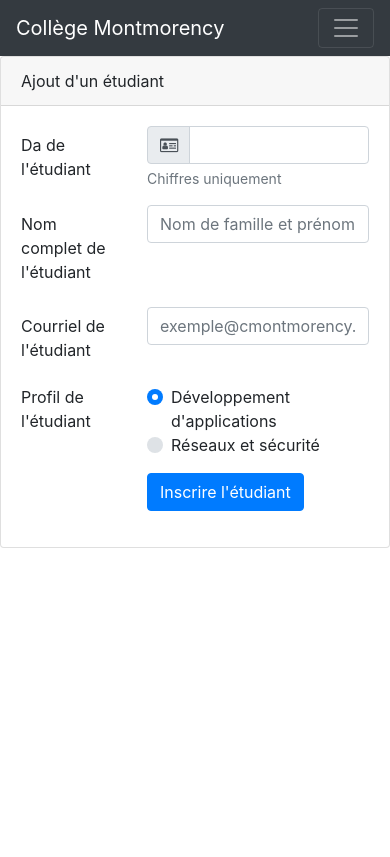
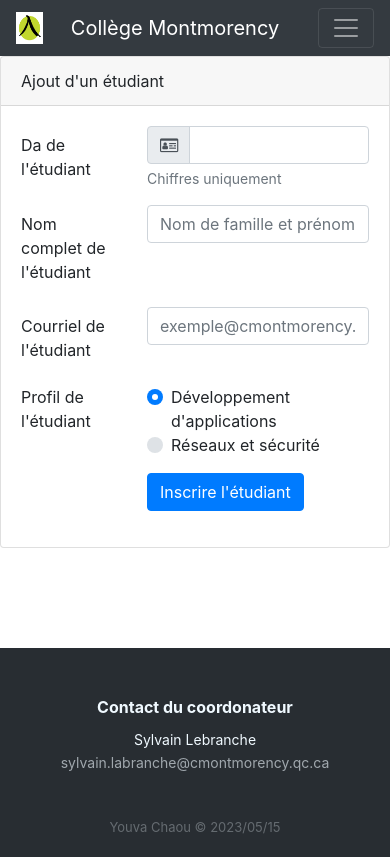
Before and after one commit to hackerdu86/tp-final-web-youva-chaou, a React (Create React App) app in the folder client/tp-final-youva-chaou/: page / in a window 390 px wide. Built offline with nearby package versions, Linux system fonts and the light colour scheme.

Commit message:
Pied de page implémenté

```diff
--- a/client/tp-final-youva-chaou/src/App.js
+++ b/client/tp-final-youva-chaou/src/App.js
@@ -1,4 +1,5 @@
 import NavigationBar from "./components/bars/NavigationBar";
+import FooterBar from "./components/bars/FooterBar";
 import AddStudentForm from "./components/pages/non-static-pages/AddStudentForm";
 
 function App() {
@@ -8,6 +9,7 @@ function App() {
       <link rel="stylesheet" href="https://maxcdn.bootstrapcdn.com/font-awesome/4.7.0/css/font-awesome.min.css"></link>
       <NavigationBar></NavigationBar>
       <AddStudentForm></AddStudentForm>
+      <FooterBar></FooterBar>
     </div>
   );
 }
--- a/client/tp-final-youva-chaou/src/components/bars/FooterBar.jsx
+++ b/client/tp-final-youva-chaou/src/components/bars/FooterBar.jsx
@@ -0,0 +1,27 @@
+import React from "react";
+import "bootstrap/dist/css/bootstrap.min.css";
+import "bootstrap/dist/js/bootstrap.bundle.min.js";
+import "../styles/FooterBar.css"
+
+function FooterBar() {
+return (
+<div class="footer-dark">
+        <footer>
+            <div class="container">
+                <div class="row">
+                    <div class="col-sm-6 col-md-3 item">
+                        <h3>Contact du coordonateur</h3>
+                        <ul>
+                            <li>Sylvain Lebranche</li>
+                            <li><a href="mailto:sylvain.labranche@cmontmorency.qc.ca">sylvain.labranche@cmontmorency.qc.ca</a></li>
+                        </ul>
+                    </div>
+                </div>
+                <p class="copyright">Youva Chaou © 2023/05/15</p>
+            </div>
+        </footer>
+    </div>
+);
+}
+
+export default FooterBar;
--- a/client/tp-final-youva-chaou/src/components/bars/NavigationBar.jsx
+++ b/client/tp-final-youva-chaou/src/components/bars/NavigationBar.jsx
@@ -9,6 +9,10 @@ function NavigationBar() {
       data-bs-theme="dark"
     >
       <div className="container-fluid">
+        <img
+          src={require("../../images/montmorency-small-logo.png")}
+          style={{ width: "2rem", height: "2rem", paddingRight: "5px" }}
+        />
         <a className="navbar-brand" href="/">
           Collège Montmorency
         </a>
@@ -44,12 +48,12 @@ function NavigationBar() {
               >
                 <li>
                   <a className="dropdown-item" href="#">
-                    Déroulement des stages {"(Aux employeurs)"}
+                    Déroulement des stages {"(aux employeurs)"}
                   </a>
                 </li>
                 <li>
                   <a className="dropdown-item" href="#">
-                    Déroulement des stages {"(Aux étudiants)"}
+                    Déroulement des stages {"(aux étudiants)"}
                   </a>
                 </li>
                 <li>
--- /dev/null
+++ b/client/tp-final-youva-chaou/src/components/styles/FooterBar.css
@@ -0,0 +1,91 @@
+.footer-dark {
+    padding:50px 5px;
+    margin-top: 100px;
+    padding-bottom: 5%;
+    color:#f0f9ff;
+    background-color:#282d32;
+  }
+
+  .footer-dark h3 {
+    margin-top:0;
+    margin-bottom:12px;
+    font-weight:bold;
+    font-size:16px;
+  }
+
+  .footer-dark ul {
+    padding:0;
+    list-style:none;
+    line-height:1.6;
+    font-size:14px;
+    margin-bottom:0;
+  }
+
+  .footer-dark ul a {
+    color:inherit;
+    text-decoration:none;
+    opacity:0.6;
+  }
+
+  .footer-dark ul a:hover {
+    opacity:0.8;
+  }
+
+  @media (max-width:767px) {
+    .footer-dark .item:not(.social) {
+      text-align:center;
+      padding-bottom:20px;
+    }
+  }
+
+  .footer-dark .item.text {
+    margin-bottom:36px;
+  }
+
+  @media (max-width:767px) {
+    .footer-dark .item.text {
+      margin-bottom:0;
+    }
+  }
+
+  .footer-dark .item.text p {
+    opacity:0.6;
+    margin-bottom:0;
+  }
+
+  .footer-dark .item.social {
+    text-align:center;
+  }
+
+  @media (max-width:991px) {
+    .footer-dark .item.social {
+      text-align:center;
+      margin-top:20px;
+    }
+  }
+
+  .footer-dark .item.social > a {
+    font-size:20px;
+    width:36px;
+    height:36px;
+    line-height:36px;
+    display:inline-block;
+    text-align:center;
+    border-radius:50%;
+    box-shadow:0 0 0 1px rgba(255,255,255,0.4);
+    margin:0 8px;
+    color:#fff;
+    opacity:0.75;
+  }
+
+  .footer-dark .item.social > a:hover {
+    opacity:0.9;
+  }
+
+  .footer-dark .copyright {
+    text-align:center;
+    padding-top:24px;
+    opacity:0.3;
+    font-size:13px;
+    margin-bottom:0;
+  }
```
